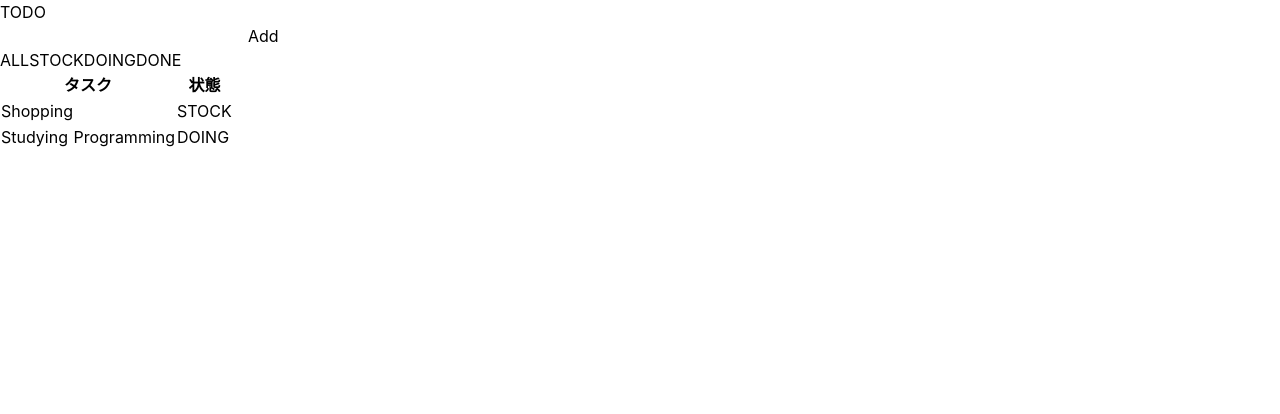
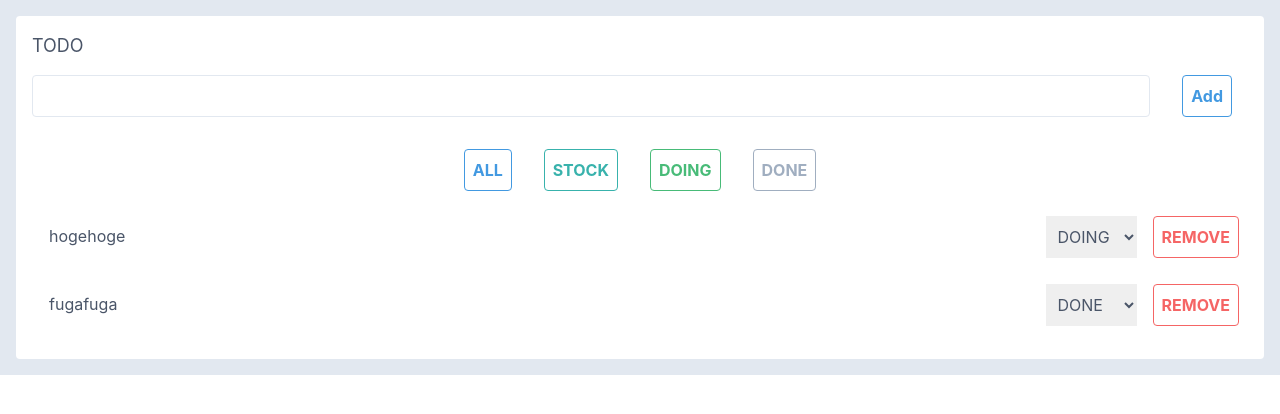
Before and after one commit to rokumura7/playground, a Nuxt app: page / in a window 1280 px wide. Shown: the top 414 px of the page. Built offline with nearby package versions, Linux system fonts and the light colour scheme.

Commit message:
fix style

```diff
--- a/layouts/default.vue
+++ b/layouts/default.vue
@@ -1,5 +1,5 @@
 <template>
-  <div>
+  <div class="text-gray-700">
     <Nuxt />
   </div>
 </template>
@@ -8,7 +8,6 @@
 html {
   font-family: 'Source Sans Pro', -apple-system, BlinkMacSystemFont, 'Segoe UI',
     Roboto, 'Helvetica Neue', Arial, sans-serif;
-  font-size: 16px;
   word-spacing: 1px;
   -ms-text-size-adjust: 100%;
   -webkit-text-size-adjust: 100%;
@@ -23,33 +22,4 @@ html {
   box-sizing: border-box;
   margin: 0;
 }
-
-.button--green {
-  display: inline-block;
-  border-radius: 4px;
-  border: 1px solid #3b8070;
-  color: #3b8070;
-  text-decoration: none;
-  padding: 10px 30px;
-}
-
-.button--green:hover {
-  color: #fff;
-  background-color: #3b8070;
-}
-
-.button--grey {
-  display: inline-block;
-  border-radius: 4px;
-  border: 1px solid #35495e;
-  color: #35495e;
-  text-decoration: none;
-  padding: 10px 30px;
-  margin-left: 15px;
-}
-
-.button--grey:hover {
-  color: #fff;
-  background-color: #35495e;
-}
 </style>
--- a/pages/index.vue
+++ b/pages/index.vue
@@ -1,34 +1,70 @@
 <template>
-  <div class="container">
-    <h1>TODO</h1>
-    <div>
-      <input type="text" />
-      <button>Add</button>
+  <div class="h-full w-full flex items-stretch justify-center bg-gray-300">
+    <div class="m-4 p-4 w-full rounded bg-white">
+      <h1 class="text-lg">TODO</h1>
+      <div class="flex">
+        <input type="text" class="my-4 mr-4 p-2 w-full border rounded" />
+        <button
+          class="m-4 p-2 border-blue-500 hover:bg-blue-500 text-blue-500 hover:text-white font-bold border rounded"
+        >
+          Add
+        </button>
+      </div>
+      <div class="flex justify-center">
+        <button
+          class="m-4 p-2 border-blue-500 hover:bg-blue-500 text-blue-500 hover:text-white font-bold border rounded"
+        >
+          ALL
+        </button>
+        <button
+          class="m-4 p-2 border-teal-500 hover:bg-teal-500 text-teal-500 hover:text-white font-bold border rounded"
+        >
+          STOCK
+        </button>
+        <button
+          class="m-4 p-2 border-green-500 hover:bg-green-500 text-green-500 hover:text-white font-bold border rounded"
+        >
+          DOING
+        </button>
+        <button
+          class="m-4 p-2 border-gray-500 hover:bg-gray-500 text-gray-500 hover:text-white font-bold border rounded"
+        >
+          DONE
+        </button>
+      </div>
+      <div>
+        <div
+          class="flex mb-2 p-2 border border-opacity-0 hover:border-opacity-50 border-blue-500 item-center"
+        >
+          <p class="mr-4 p-2 w-full">hogehoge</p>
+          <select class="mr-4 p-2">
+            <option>STOCK</option>
+            <option selected>DOING</option>
+            <option>DONE</option>
+          </select>
+          <button
+            class="p-2 border-red-500 hover:bg-red-500 text-red-500 hover:text-white font-bold border rounded"
+          >
+            REMOVE
+          </button>
+        </div>
+        <div
+          class="flex mb-2 p-2 border border-opacity-0 hover:border-opacity-50 border-blue-500 item-center"
+        >
+          <p class="mr-4 p-2 w-full">fugafuga</p>
+          <select class="mr-4 p-2">
+            <option>STOCK</option>
+            <option>DOING</option>
+            <option selected>DONE</option>
+          </select>
+          <button
+            class="p-2 border-red-500 hover:bg-red-500 text-red-500 hover:text-white font-bold border rounded"
+          >
+            REMOVE
+          </button>
+        </div>
+      </div>
     </div>
-    <div>
-      <button>ALL</button>
-      <button>STOCK</button>
-      <button>DOING</button>
-      <button>DONE</button>
-    </div>
-    <table>
-      <thead>
-        <tr>
-          <th>タスク</th>
-          <th>状態</th>
-        </tr>
-      </thead>
-      <tbody>
-        <tr>
-          <td>Shopping</td>
-          <td>STOCK</td>
-        </tr>
-        <tr>
-          <td>Studying Programming</td>
-          <td>DOING</td>
-        </tr>
-      </tbody>
-    </table>
   </div>
 </template>
 
@@ -37,3 +73,9 @@ import Vue from 'vue'
 
 export default Vue.extend({})
 </script>
+
+<style>
+.container {
+  background-color: aqua;
+}
+</style>
```
